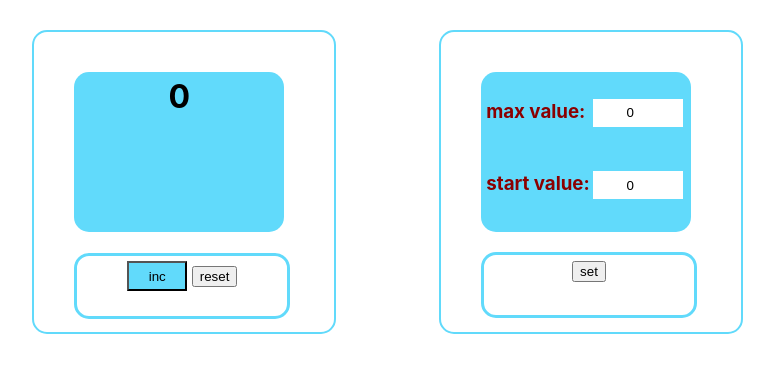
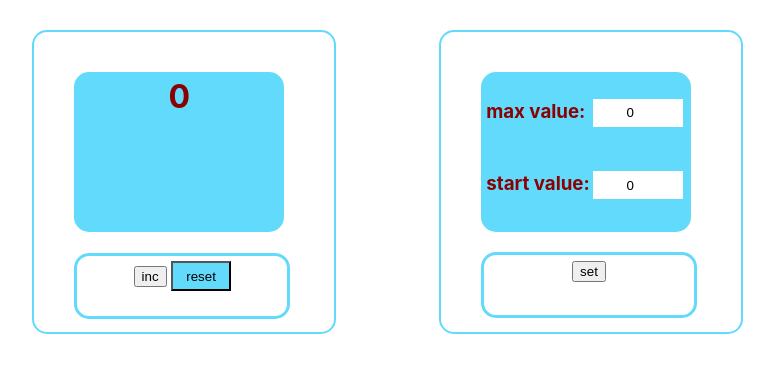
Before and after one commit to svetik-kov/counter_1_part_Tuesday, a React (Create React App) app: page / in a window 1280 px wide. Shown: the top 372 px of the page, without its empty margins (201-975 px from the left). Built offline with nearby package versions, Linux system fonts and the light colour scheme.

Commit message:
передача useEffect в App

```diff
--- a/src/App.tsx
+++ b/src/App.tsx
@@ -1,16 +1,61 @@
-import React, {useState} from 'react';
+import React, {useEffect, useState} from 'react';
 import './App.css';
 import {Counter} from "./Counter";
 import {CounterSetting} from "./counterSetting";
 import s from './Button.module.css'
 
+
+
 function App() {
 
+    let [maxValue,setMaxValue]=useState(() => {
+        let maxValueString = localStorage.getItem('maxValue')
+        if (maxValueString) {
+            let newValueMax = JSON.parse(maxValueString)
+            return newValueMax
+        } else {
+            return 0
+        }
+    })
+    let [startValue,setStartValue]=useState(() => {
+        let startValueString = localStorage.getItem('startValue')
+        if (startValueString) {
+            let newValueStart = JSON.parse(startValueString)
+            return newValueStart
+        } else {
+            return 0
+        }
+    })
 
+
+    useEffect(() => {
+        maxValueLocalStorageHandler()
+    }, [maxValue])
+    const maxValueLocalStorageHandler = () => {
+        localStorage.setItem('maxValue', JSON.stringify(maxValue))
+    }
+
+
+    useEffect(() => {
+        startLocalStorageHandler()
+    }, [startValue])
+    const startLocalStorageHandler = () => {
+        localStorage.setItem('startValue', JSON.stringify(startValue))
+    }
     return (
         <div className={s.block}>
-            <Counter />
-            <CounterSetting/>
+            <Counter
+                maxValue={maxValue}
+                startValue={startValue}
+                setStartValue={setStartValue}
+            />
+            <CounterSetting
+                maxValue={maxValue}
+                setMaxValue={setMaxValue}
+                startValue={startValue}
+                setStartValue={setStartValue}
+
+            />
         </div>
 
     );
--- a/src/Button.module.css
+++ b/src/Button.module.css
@@ -38,6 +38,7 @@
     padding: 5px;
     margin-left: 20px;
     margin-top: 20px;
+    text-align: center;
 }
 
 .total {
--- a/src/Counter.tsx
+++ b/src/Counter.tsx
@@ -2,34 +2,37 @@ import React, {useState} from 'react';
 import s from "./Button.module.css";
 import {Button} from "./Button";
 
-/*type CounterType={
-    addButtonSet:()=>void
-    maxValue:number
-}*/
+type CounterType = {
+    maxValue: number
+    startValue: number
+    setStartValue: (startValue: number) => void
+}
 
-export const Counter = () => {
+export const Counter = (props: CounterType) => {
 
-    let [a, setA] = useState(0)
+    let [counter, setCounter] = useState(0)
 
     const addButtonInc = () => {
-        if (a < 5)
-        {setA(++a)}
+        if (counter < props.maxValue) {
+            setCounter(++counter)
+        }
 
     }
+
     const addButtonReset = () => {
-        setA(0)
+        setCounter(0)
     }
 
-    const InputClasses = a === 5 ? s.performance : s.stopPerformance
-    const Button1Classes= a<5 ? s.active:''
-    const Button2Classes= a>0 ?s.active:''
+    const InputClasses = counter === props.maxValue ? s.performance : s.stopPerformance
+    const Button1Classes = counter < props.maxValue ? s.active : ''
+    const Button2Classes = counter >= props.maxValue ? s.active : ''
 
     return (
         <div className={s.rectangle}>
 
-            <div><h1 className={InputClasses}>{a}</h1></div>
+            <div><h1 className={InputClasses}>{counter}</h1></div>
             <div className={s.total}>
-                <Button className={Button1Classes} name={'inc'}  onClick={addButtonInc}/>
+                <Button className={Button1Classes} name={'inc'} onClick={addButtonInc}/>
                 <Button className={Button2Classes} name={'reset'} onClick={addButtonReset}/>
             </div>
 
--- a/src/counterSetting.tsx
+++ b/src/counterSetting.tsx
@@ -2,13 +2,16 @@ import React, {ChangeEvent, useEffect, useState} from 'react';
 import {Button} from "./Button";
 import s from './Button.module.css'
 
-/*type CounterSettingType={
-    name:string
-}*/
+type CounterSettingType = {
+    maxValue: string
+    setMaxValue: (maxValue: string) => void
+    startValue: string
+    setStartValue: (startValue: string) => void
+}
 
-export const CounterSetting = () => {
+export const CounterSetting = (props: CounterSettingType) => {
 
-    let [maxValue,setMaxValue]=useState(() => {
+    /*  let [maxValue,setMaxValue]=useState(() => {
           let maxValueString = localStorage.getItem('maxValue')
           if (maxValueString) {
               let newValueMax = JSON.parse(maxValueString)
@@ -34,9 +37,6 @@ export const CounterSetting = () => {
       const maxValueLocalStorageHandler = () => {
           localStorage.setItem('maxValue', JSON.stringify(maxValue))
       }
-    const onchangeMaxHandler=(e:ChangeEvent<HTMLInputElement>)=>{
-        setMaxValue(e.currentTarget.value)
-    }
 
 
       useEffect(() => {
@@ -44,27 +44,35 @@ export const CounterSetting = () => {
       }, [startValue])
       const startLocalStorageHandler = () => {
           localStorage.setItem('startValue', JSON.stringify(startValue))
+      }*/
+
+    const onchangeMaxHandler = (e: ChangeEvent<HTMLInputElement>) => {
+        props.setMaxValue(e.currentTarget.value)
     }
-    const onchangeStartHandler=(e:ChangeEvent<HTMLInputElement>)=>{
-       setStartValue(e.currentTarget.value)
+    const onchangeStartHandler = (e: ChangeEvent<HTMLInputElement>) => {
+        props.setStartValue(e.currentTarget.value)
     }
-
+    const setHandler = () => {
+       /* props.setStartValue(props.maxValue)*/
+    }
 
 
     return (
         <div className={s.rectangle}>
 
-            <div  className={s.performance}>
+            <div className={s.performance}>
                 <h3> {'max value:  '}
-                <input className={s.inputNumber} type={"number"} value={maxValue} onChange={onchangeMaxHandler}/>
+                    <input className={s.inputNumber} type={"number"} value={props.maxValue}
+                           onChange={onchangeMaxHandler}/>
                 </h3>
                 <h3> {'start value:'}
-                    <input className={s.inputNumber} type={"number"} value={startValue} onChange={onchangeStartHandler}/>
+                    <input className={s.inputNumber} type={"number"} value={props.startValue}
+                           onChange={onchangeStartHandler}/>
                 </h3>
             </div>
 
             <div className={s.total}>
-              <Button name={'set'} onClick={()=>{}}/>
+                <Button name={'set'} onClick={setHandler}/>
             </div>
         </div>
     );
```
Lines whose indentation alone changed are shown as unchanged.
